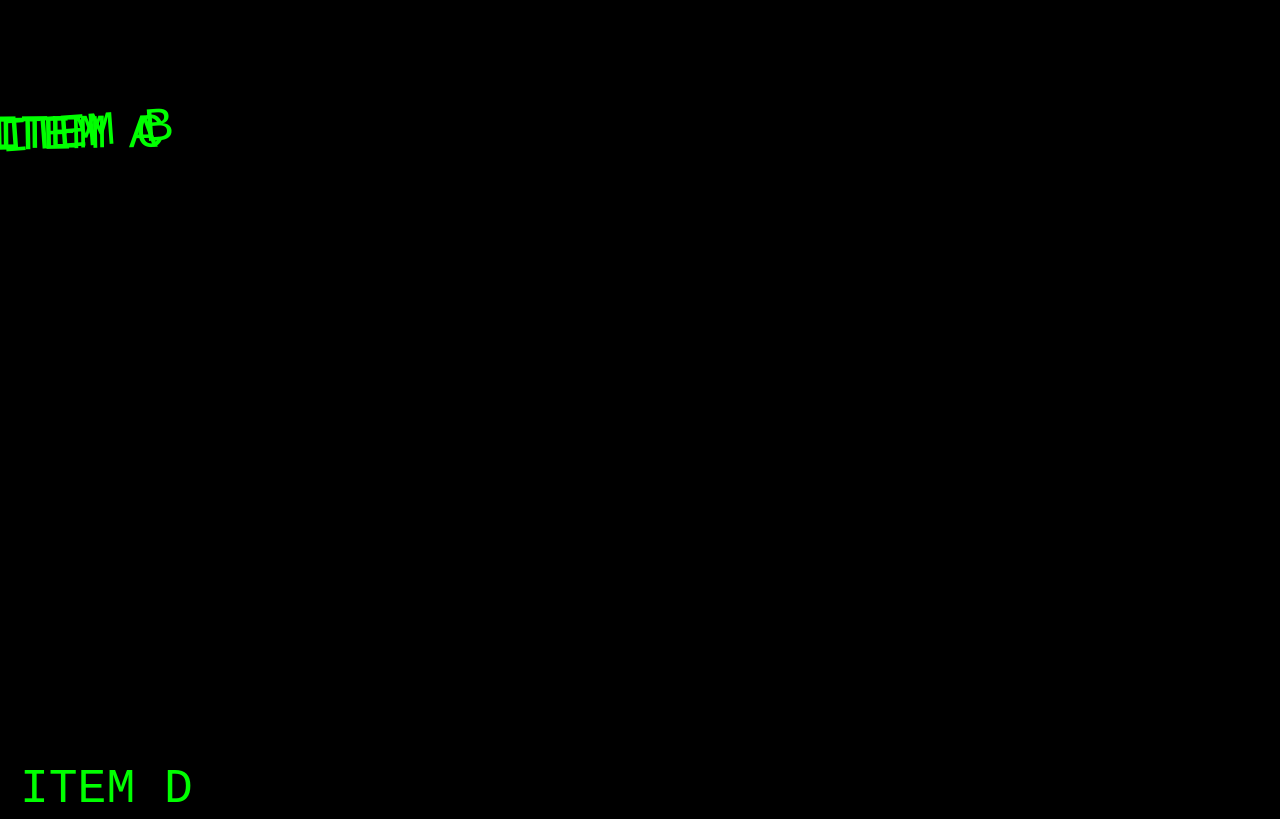
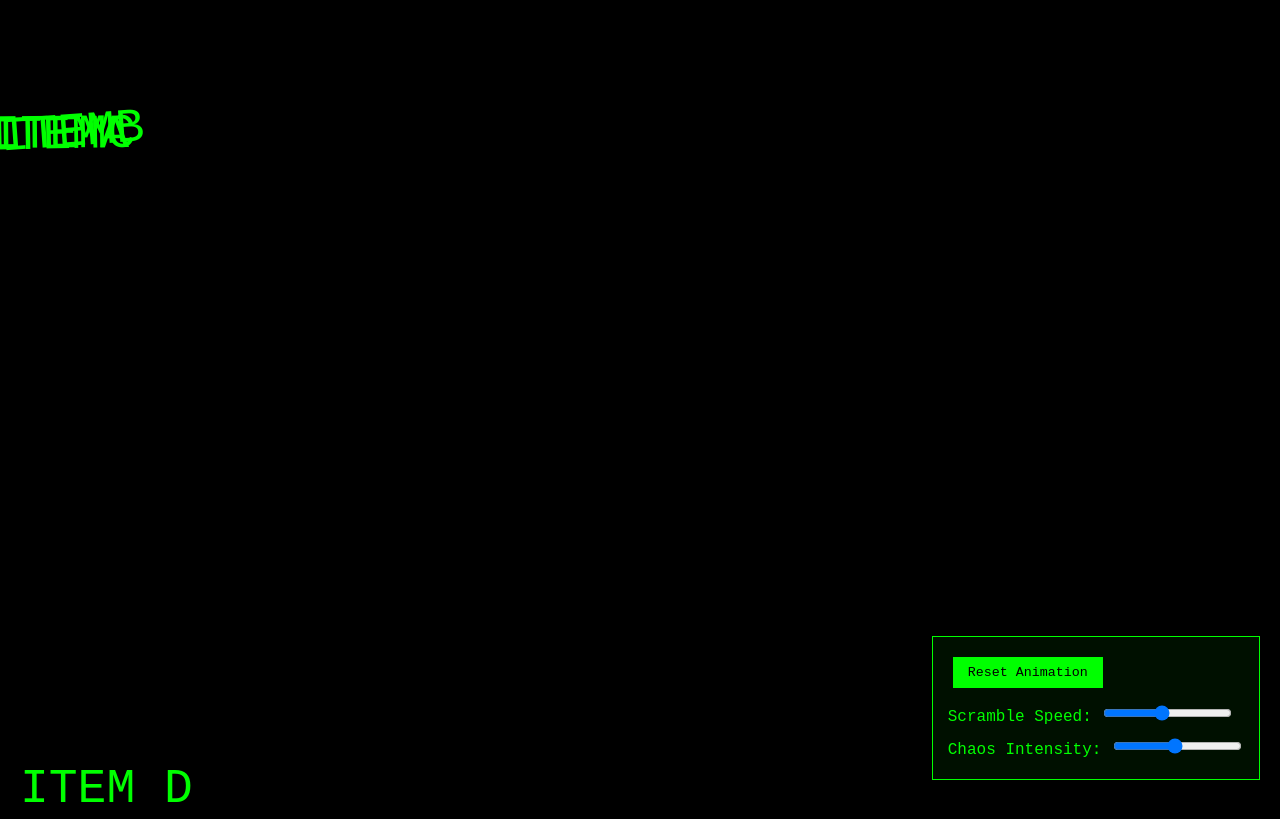
Before and after one commit to ckyabilean/cky-abilean-site, a plain HTML site: page index.html in a window 1280 px wide. Shown: the top 819 px of the page. Drawn offline with Linux system fonts and the light colour scheme.

Commit message:
Update index.html
This approach is the best of both worlds:

Keeps existing animation - preserve your crash effect where items stick to the top and get chaotic
Adds text scrambling - Now when items hit the top, the letters also scramble character by character
Added controls - Simple panel to adjust scramble speed and chaos intensity without touching code

```diff
--- a/index.html
+++ b/index.html
@@ -2,6 +2,7 @@
 <html>
 <head>
   <title>Animation Test</title>
+  <meta name="viewport" content="width=device-width, initial-scale=1.0">
   <style>
     body {
       background: #000;
@@ -29,6 +30,43 @@
       z-index: 50;
       overflow: visible;
     }
+
+    /* Controls panel */
+    .controls {
+      position: fixed;
+      bottom: 20px;
+      right: 20px;
+      background: rgba(0, 20, 0, 0.8);
+      padding: 15px;
+      border: 1px solid #0f0;
+      z-index: 100;
+    }
+
+    .controls button {
+      background: #0f0;
+      color: #000;
+      border: none;
+      padding: 8px 15px;
+      margin: 5px;
+      cursor: pointer;
+      font-family: 'Courier New', monospace;
+    }
+
+    .controls label {
+      display: block;
+      margin: 10px 0 5px;
+    }
+
+    /* Scramble effect styling */
+    .scramble-char {
+      display: inline-block;
+    }
+
+    @media (max-width: 768px) {
+      .item {
+        font-size: 32px;
+      }
+    }
   </style>
 </head>
 <body>
@@ -44,9 +82,75 @@
     </div>
   </div>
 
+  <div class="controls">
+    <button id="resetBtn">Reset Animation</button>
+    <label>
+      Scramble Speed:
+      <input type="range" id="scrambleSpeed" min="1" max="10" value="5">
+    </label>
+    <label>
+      Chaos Intensity:
+      <input type="range" id="chaosIntensity" min="1" max="20" value="10">
+    </label>
+  </div>
+
   <script>
+    // Text scramble effect class
+    class TextScramble {
+      constructor(element) {
+        this.element = element;
+        this.originalText = element.innerText;
+        this.chars = '!<>-_\\/[]{}—=+*^?#________';
+        this.frameRate = 15;
+        this.frameRequest = null;
+        this.frames = 0;
+        this.finalText = this.originalText;
+      }
+
+      randomChar() {
+        return this.chars[Math.floor(Math.random() * this.chars.length)];
+      }
+
+      update() {
+        const speed = parseInt(document.getElementById('scrambleSpeed').value);
+        let output = '';
+        let complete = true;
+
+        // Create scrambled version of text
+        for (let i = 0; i < this.finalText.length; i++) {
+          // If character should be scrambled
+          if (this.frames < 10 * (10 - speed) || Math.random() < this.frames / (100 * (10 - speed))) {
+            output += `<span class="scramble-char">${this.randomChar()}</span>`;
+            complete = false;
+          } else {
+            output += `<span class="scramble-char">${this.finalText[i]}</span>`;
+          }
+        }
+
+        this.element.innerHTML = output;
+
+        if (!complete) {
+          this.frames++;
+          this.frameRequest = requestAnimationFrame(() => this.update());
+        }
+      }
+
+      start() {
+        this.frames = 0;
+        cancelAnimationFrame(this.frameRequest);
+        this.update();
+      }
+
+      reset() {
+        cancelAnimationFrame(this.frameRequest);
+        this.element.innerText = this.originalText;
+      }
+    }
+
+    // Initialize main animation
     const items = document.querySelectorAll('.item');
     const content = document.getElementById('content');
+    const scrambleInstances = [];
 
     // Create sticky container
     const stickyContainer = document.createElement('div');
@@ -56,7 +160,31 @@
     // Item states
     const itemStates = {};
 
+    // Initialize scramble effect for each item
+    items.forEach(item => {
+      const scrambler = new TextScramble(item);
+      scrambleInstances.push(scrambler);
+    });
+
+    // Controls
+    document.getElementById('resetBtn').addEventListener('click', () => {
+      // Clear all sticky items
+      stickyContainer.innerHTML = '';
+
+      // Reset states
+      Object.keys(itemStates).forEach(key => {
+        delete itemStates[key];
+      });
+
+      // Show all original items
+      items.forEach(item => {
+        item.style.opacity = 1;
+      });
+    });
+
     window.addEventListener('scroll', () => {
+      const chaosIntensity = parseInt(document.getElementById('chaosIntensity').value);
+
       items.forEach((item, index) => {
         const rect = item.getBoundingClientRect();
 
@@ -75,8 +203,12 @@
               x: 0,
               y: 0,
               rotation: 0,
-              chaos: 0
+              chaos: 0,
+              scrambler: new TextScramble(clone)
             };
+
+            // Start text scramble
+            itemStates[index].scrambler.start();
 
             // Hide original
             item.style.opacity = 0;
@@ -87,9 +219,9 @@
           const chaos = Math.min(1, distancePastThreshold / 300);
 
           itemStates[index].chaos = chaos;
-          itemStates[index].x += (Math.random() * 30 - 15) * chaos;
-          itemStates[index].y = Math.random() * 20 * chaos;
-          itemStates[index].rotation += (Math.random() * 20 - 10) * chaos;
+          itemStates[index].x += (Math.random() * 3 * chaosIntensity - 1.5 * chaosIntensity) * chaos;
+          itemStates[index].y = Math.random() * 2 * chaosIntensity * chaos;
+          itemStates[index].rotation += (Math.random() * 2 * chaosIntensity - 1 * chaosIntensity) * chaos;
 
           // Apply transformation
           itemStates[index].element.style.transform =
```
